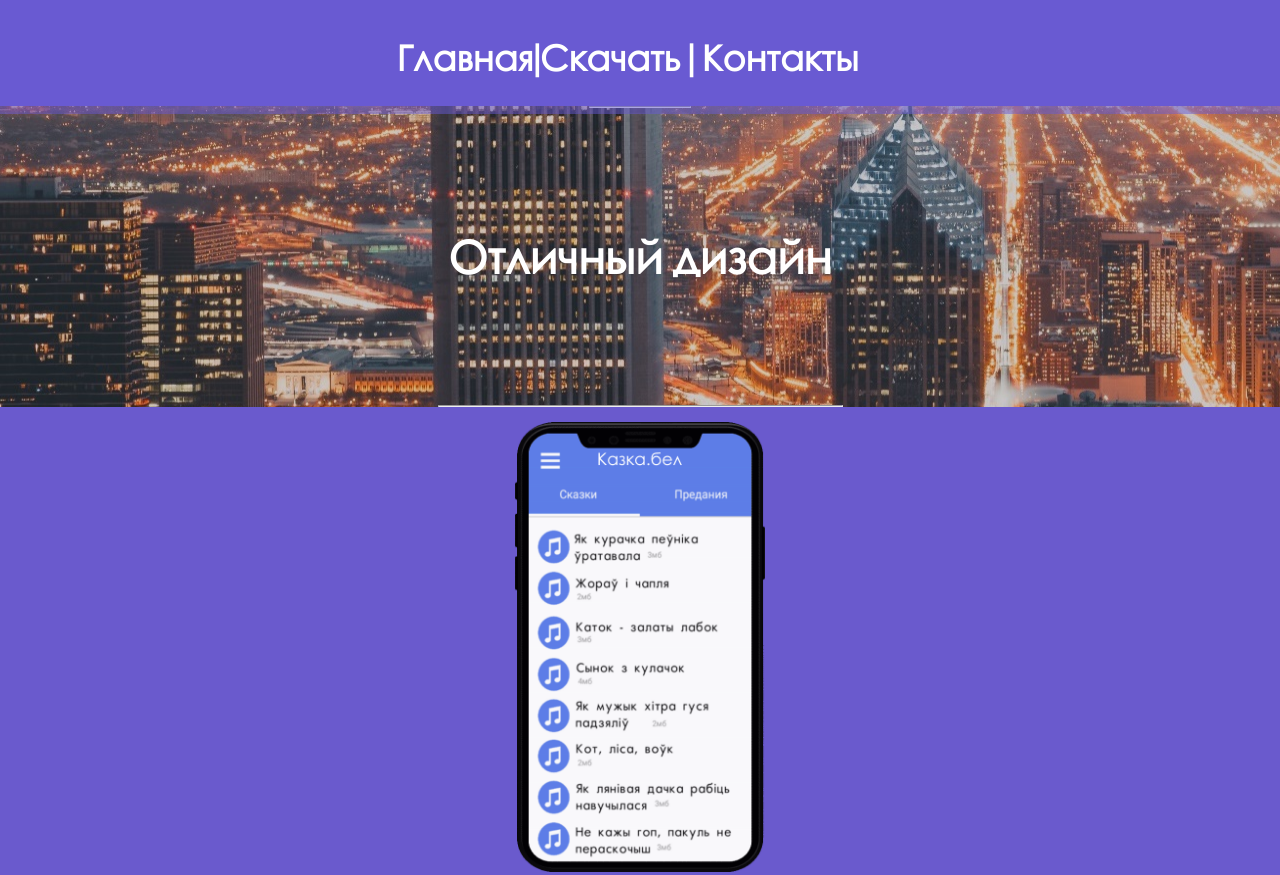
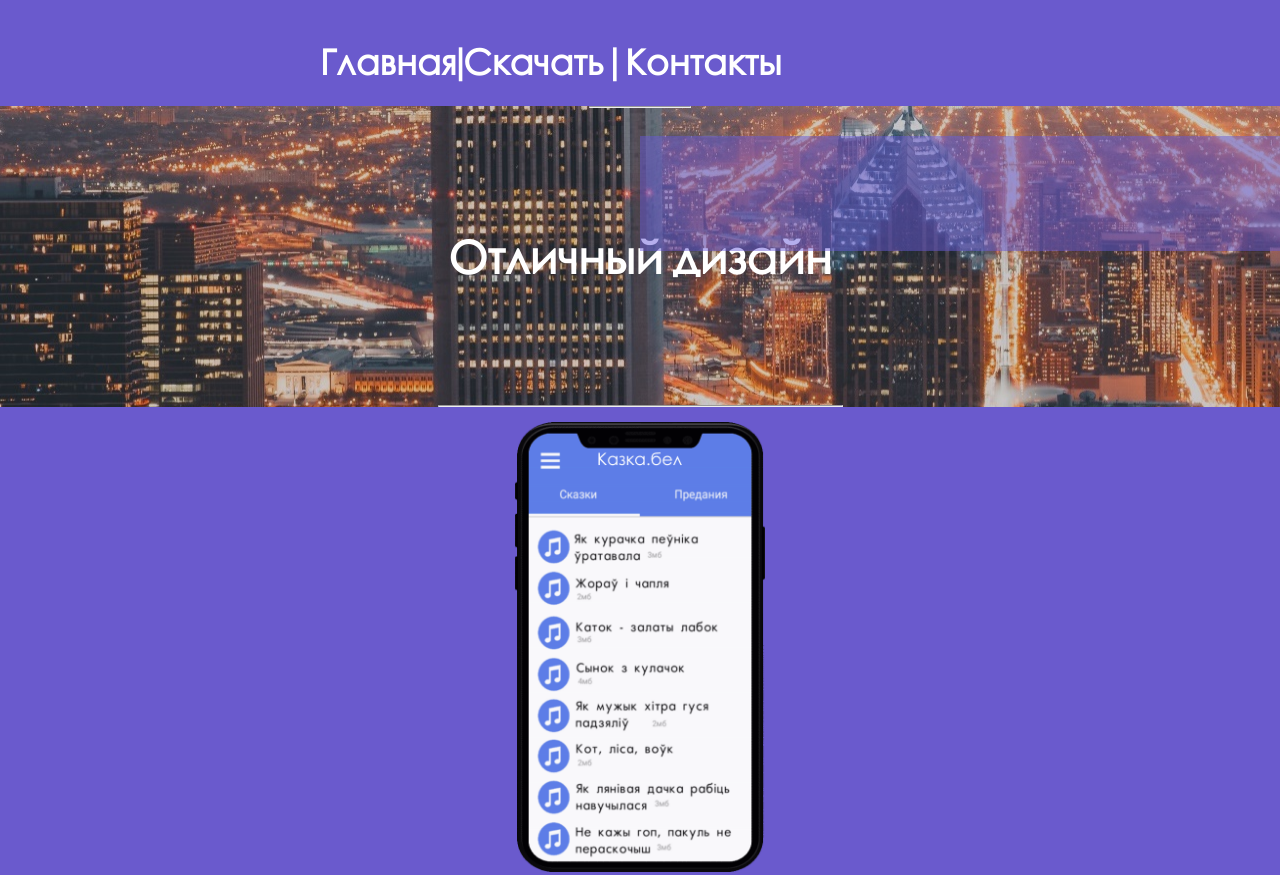
Before and after one commit to kazkabel/kazkabel.github.io, a plain HTML site: page index.html in a window 1280 px wide. Shown: the top 875 px of the page. Drawn offline with Linux system fonts and the light colour scheme.

Commit message:
Add files via upload

```diff
--- a/index.html
+++ b/index.html
@@ -8,12 +8,20 @@
    <link rel="SHORTCUT ICON" href="favicon.ico" type="image/x-icon">
 </head>
   <body>
+    <!--
+  ____           _   _     _
+ |  _ \ ___  ___| |_(_)___| | __ ___   __
+ | |_) / _ \/ __| __| / __| |/ _` \ \ / /
+ |  _ < (_) \__ \ |_| \__ \ | (_| |\ V /
+ |_| \_\___/|___/\__|_|___/_|\__,_| \_/
+
+-->
     <nav>
       <h3 class="invisible">Test</h3>
       <p align="center" class="menufix">
-<img src="menu.jpg" alt"" height=115px width=5000px align="center" class="menufix"/>
+<img src="menu.jpg" alt"" height=115px width=50000px align="center" class="menufix"/>
 </p>
-     <h3 id="menutext" align="center" class="menu"><a href="index.html" class="hover pointer">Главная</a>|<a href="download.html" class="hover pointer">Скачать</a> | <a href="contacts.html" class="hover pointer">Контакты</a></h3>
+     <h3 id="menutext" class="menu Place1"><a href="index.html" class="hover pointer">Главная</a>|<a href="download.html" class="hover pointer">Скачать</a> | <a href="contacts.html" class="hover pointer">Контакты</a></h3>
  </nav>
       <div id="city">
      <hr class="center" width=100px />
--- a/style.css
+++ b/style.css
@@ -1,3 +1,11 @@
+/*
+  ____           _   _     _
+ |  _ \ ___  ___| |_(_)___| | __ ___   __
+ | |_) / _ \/ __| __| / __| |/ _` \ \ / /
+ |  _ < (_) \__ \ |_| \__ \ | (_| |\ V /
+ |_| \_\___/|___/\__|_|___/_|\__,_| \_/
+
+*/
 body{
 background-color:#6A5ACD;
 font-size: 30px;
@@ -67,10 +75,19 @@ background-image: url(laptop.jpg); repeat-x; margin-left: -10px; margin-right: -
 #city4{
   background-image: url(city4.jpeg); background-repeat: repeat-x; margin-left: -10px; margin-right: -10px;
 }
-.menufix{position: fixed;left:-1px; top: -1px; opacity: 0.7;
+.menufix{position: fixed; left: 50%; right: 60%; opacity: 0.7;
 z-index: 1000;}
 .menu{
-  position: fixed; left: 31%; top: 0.1%;
   z-index: 1001;
 
 }
+.Place1{
+    width: 50%;
+    height: 20%;
+    position: fixed;
+    left: 25%;
+    right: 25%;
+    top: 5px;
+
+
+}
```
Also changed, not shown: contacts.html (+9 -1 lines), download.html (+9 -1 lines).
